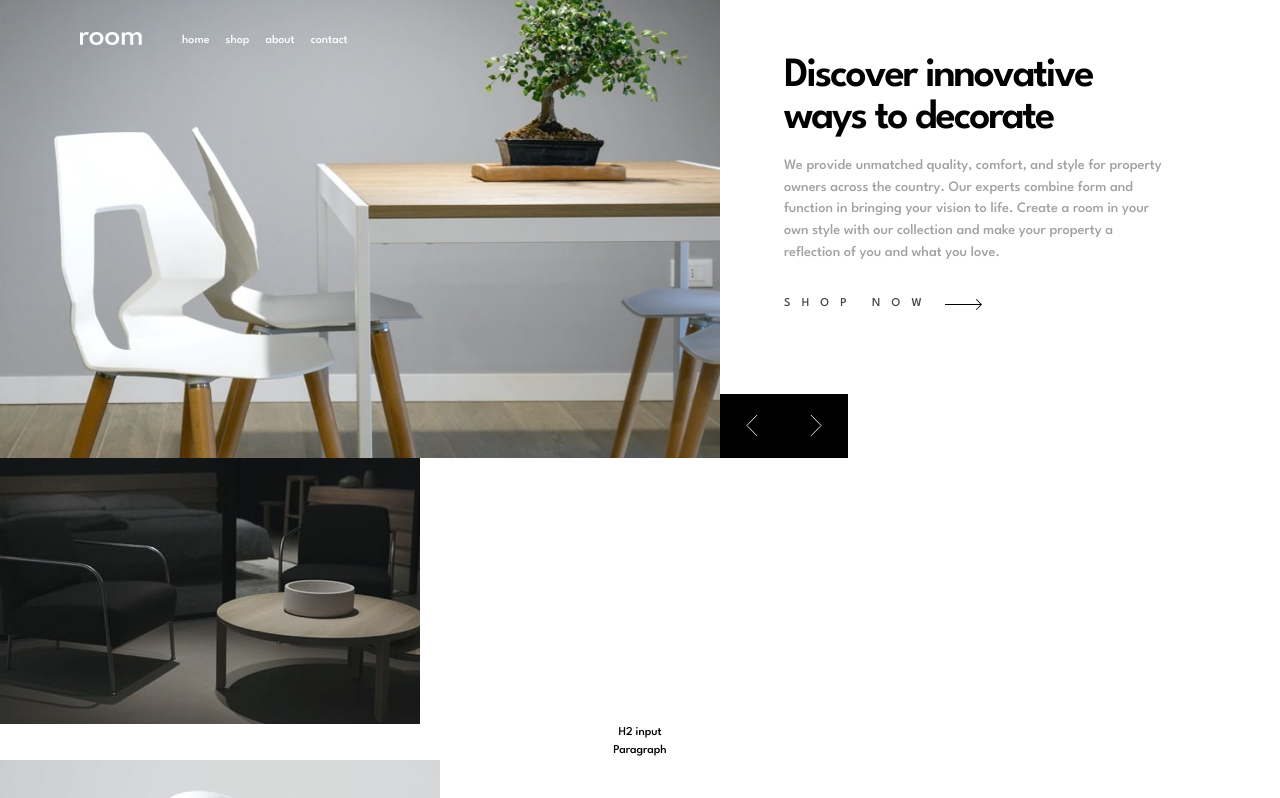
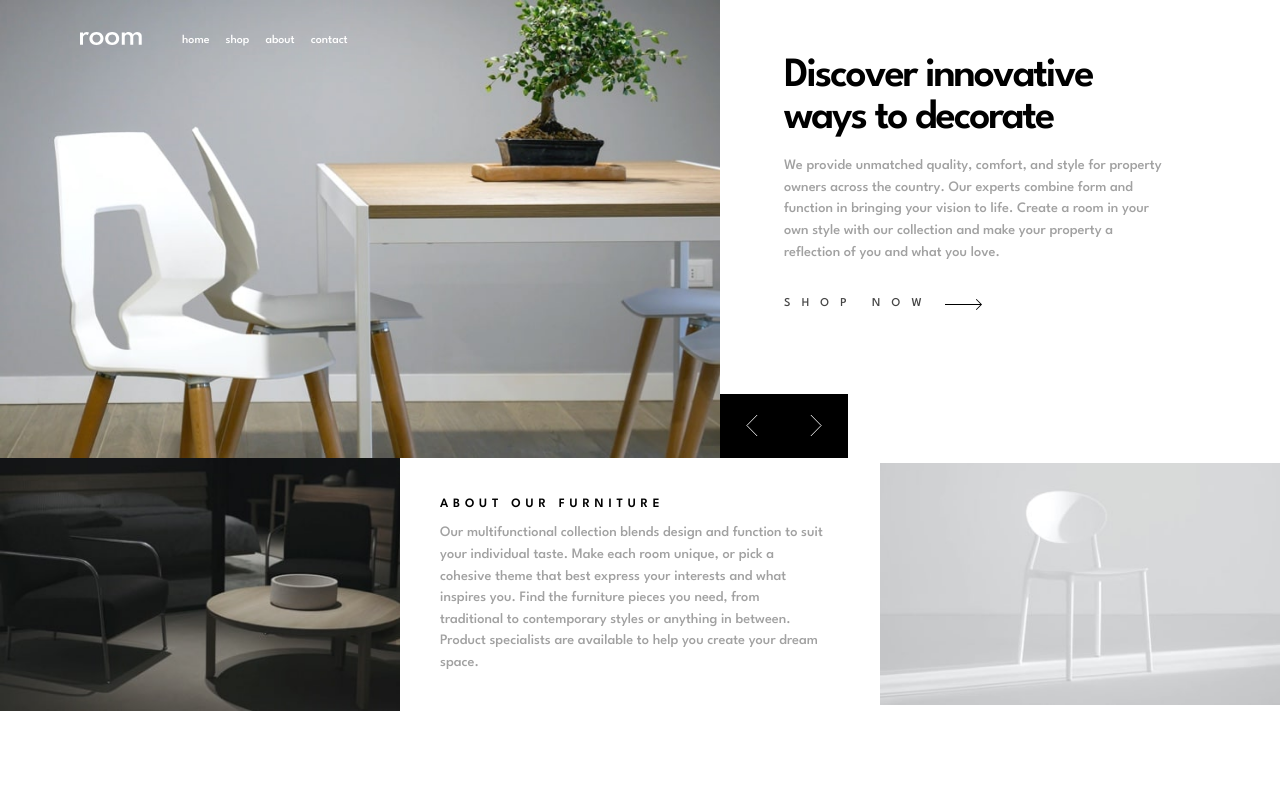
Before and after one commit to DogukanMere/furniture-store-project, a React (Vite) app: page / in a window 1280 px wide. Shown: the top 798 px of the page. Built offline with nearby package versions, Linux system fonts and the light colour scheme.

Commit message:
bottom section done

```diff
--- a/src/pages/Bottom.jsx
+++ b/src/pages/Bottom.jsx
@@ -4,15 +4,24 @@ import imgRight from '../assets/image-about-light.jpg';
 
 const Bottom = () => {
   return (
-    <div>
-      <div>
+    <div className='flex flex-col flex-wrap md:flex-row justify-start items-start md:items-center min-w-[360px]'>
+      <div className=' flex-[1] '>
         <img src={imgLeft} alt='dark furniture' />
       </div>
-      <div>
-        <h2>H2 input</h2>
-        <p>Paragraph</p>
+      <div className='flex-[1] px-[2.5rem] py-[3.5rem] md:px-[2.5rem] md:py-[.2rem]'>
+        <h2 className='uppercase text-black text-start text-[.8rem] lg:text-[] tracking-[.3rem] font-semibold'>
+          About our furniture
+        </h2>
+        <p className='text-darkGray text-start mt-[1rem] md:mt-[.5rem] lg:text-[.9rem] text-[0.8rem] md:text-[.6rem] font-medium max-w-[24rem]'>
+          Our multifunctional collection blends design and function to suit your
+          individual taste. Make each room unique, or pick a cohesive theme that
+          best express your interests and what inspires you. Find the furniture
+          pieces you need, from traditional to contemporary styles or anything
+          in between. Product specialists are available to help you create your
+          dream space.
+        </p>
       </div>
-      <div>
+      <div className='flex-1'>
         <img src={imgRight} alt='' />
       </div>
     </div>
--- a/src/pages/Main.jsx
+++ b/src/pages/Main.jsx
@@ -62,7 +62,7 @@ const Main = () => {
           </div>
         </div>
       </div>
-      <div className='flex-[0.6] px-[2.5rem] py-[3.5rem] sm:px-[4rem] sm:pb-[7rem]'>
+      <div className='flex-[0.6] px-[2.5rem] py-[3.5rem] sm:px-[4rem] sm:pb-[5rem]'>
         <h2 className='text-black text-start text-[2.3rem] sm:text-[2.6rem] leading-[1] tracking-tighter font-semibold max-w-[20rem]'>
           Discover innovative ways to decorate
         </h2>
```
